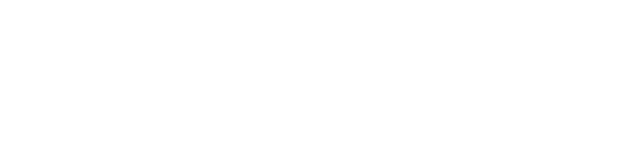
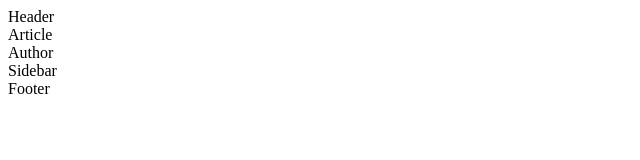
Before and after one commit to czyzowicz/Grid-Flexbox, a plain HTML site: page grid/index.html in a window 1280 px wide. Shown: the whole page, without its empty margins (0-640 px from the left). Drawn offline with Linux system fonts and the light colour scheme.

Commit message:
prepare for grid training

```diff
--- a/grid/index.html
+++ b/grid/index.html
@@ -7,7 +7,17 @@
 </head>
 
 <body>
+    <main>
 
+        <header>Header</header>
+
+        <article>Article</article>
+        <aside>Author</aside>
+        <nav>Sidebar</nav>
+
+        <footer>Footer</footer>
+
+    </main>
 </body>
 
 </html>
```
